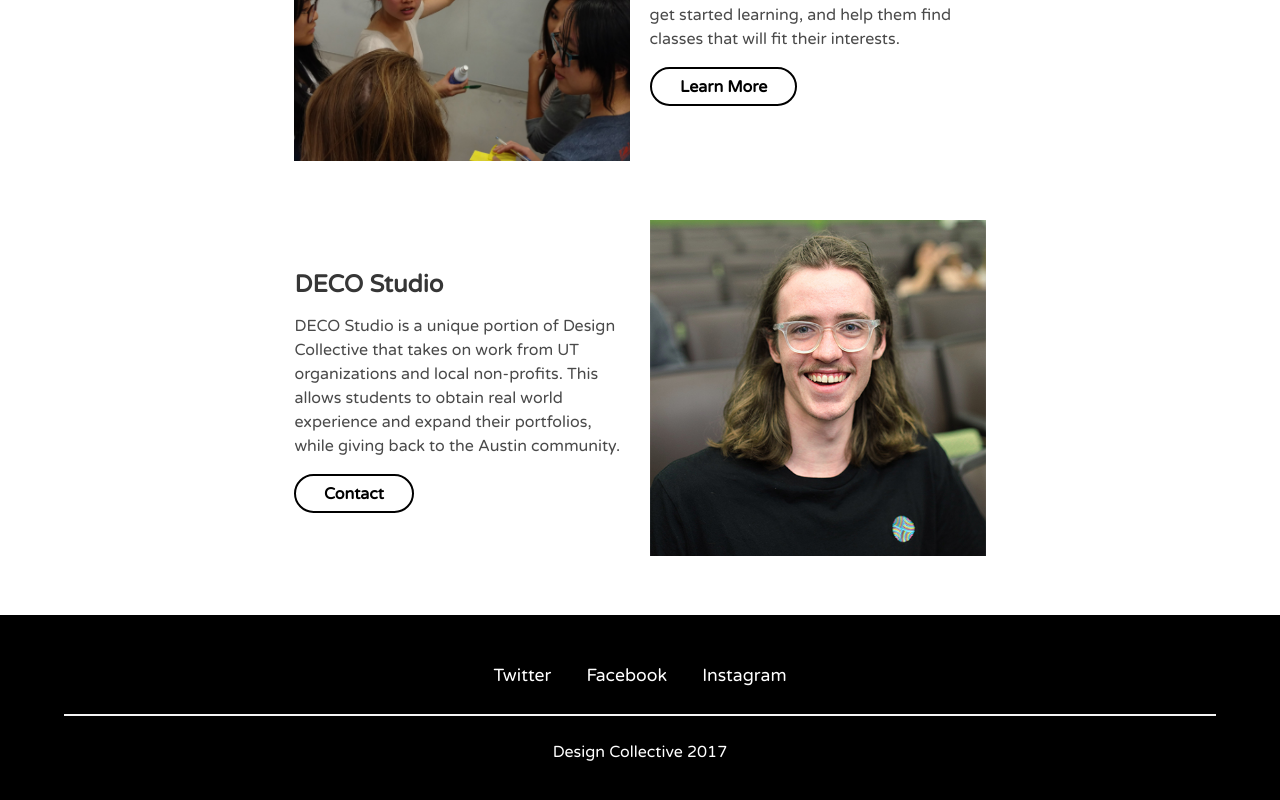
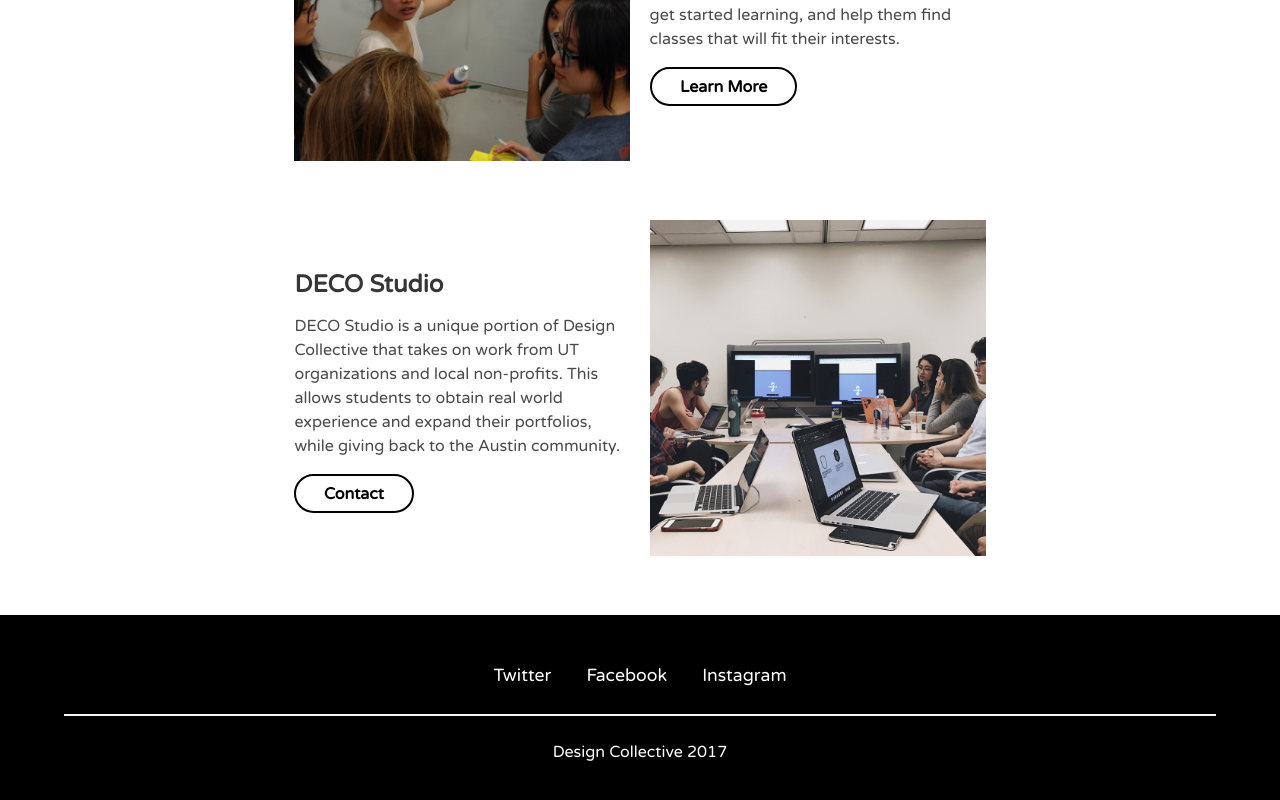
Before and after one commit to Jaredk3nt/Design-Collective, a Vue app: page / in a window 1280 px wide. Shown: the part 1283-2083 px from the top of the page. Built offline with nearby package versions, Linux system fonts and the light colour scheme.

Commit message:
Adding studio image

```diff
--- a/src/components/pages/Home.vue
+++ b/src/components/pages/Home.vue
@@ -46,7 +46,7 @@
                 side="right"
                 title="DECO Studio"
                 description="DECO Studio is a unique portion of Design Collective that takes on work from UT organizations and local non-profits. This allows students to obtain real world experience and expand their portfolios, while giving back to the Austin community."
-                image="../../../static/jared.jpg"
+                image="../../../static/studio.jpg"
                 buttonText="Contact"
                 url="">
             </img-display>
```
Also changed, not shown: static/studio.jpg (added), 10 other files (tests, documents, lock files or other folders).
